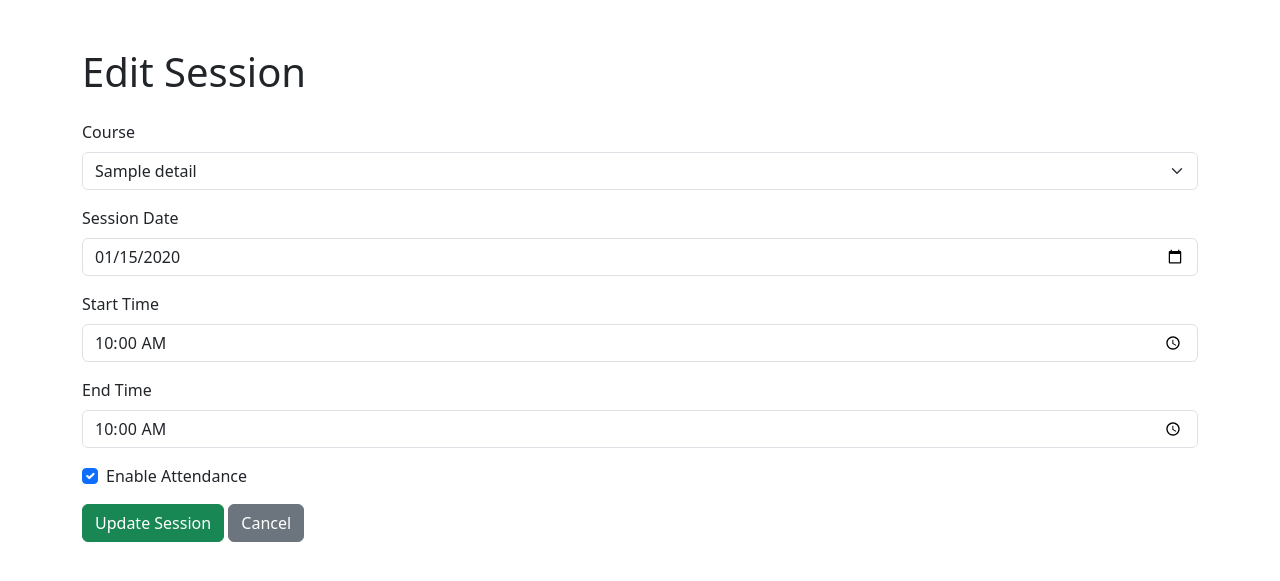
After one commit to vishalvnair124/smartlab, a Flask app: page /admin/session/1/edit in a window 1280 px wide. The commit adds this page. Shown: the top 581 px of the page. Run offline with Flask 3, Linux system fonts and the light colour scheme; tables that the repository leaves empty hold one stand-in row (values such as "Sample post").

Commit message:
Session mngmt Started

```diff
--- a/web/app.py
+++ b/web/app.py
@@ -99,13 +99,6 @@ def batches():
     cursor.execute("SELECT * FROM batch_details")
     batches = cursor.fetchall()
     return render_template('admin/batches.html', batches=batches)
-
-
-@app.route('/sessions')
-def sessions():
-    # Fetch and display session details
-    return render_template('admin/sessions.html')
-
 
 
 
@@ -382,6 +375,114 @@ def delete_device(device_id):
     conn.close()
     return redirect('/admin/devices')
 
+@app.route('/admin/session/create', methods=['GET', 'POST'])
+def create_session():
+    conn = get_db_connection()
+    cursor = conn.cursor(dictionary=True)
+
+    if request.method == 'POST':
+        course_id = request.form['course_id']
+        s_date = request.form['s_date']
+        s_start_time = request.form['s_start_time']
+        s_end_time = request.form['s_end_time']
+        make_attendance = request.form.get('make_attendance', 0)  # Default is 0 if not selected
+
+        # Validate if the course_id exists in course_details
+        cursor.execute("SELECT COUNT(*) AS count FROM course_details WHERE course_id = %s", (course_id,))
+        course_exists = cursor.fetchone()['count']
+
+        if not course_exists:
+            flash("Selected course does not exist.", "danger")
+            return redirect('/admin/session/create')
+
+        try:
+            cursor.execute(
+                """INSERT INTO session_details
+                (course_id, s_date, s_start_time, s_end_time, make_attendance)
+                VALUES (%s, %s, %s, %s, %s)""",
+                (course_id, s_date, s_start_time, s_end_time, make_attendance)
+            )
+            conn.commit()
+            flash("Session created successfully!", "success")
+            return redirect('/admin/sessions')
+        except mysql.connector.Error as e:
+            flash(f"Error creating session: {str(e)}", "danger")
+    else:
+        # Fetch courses for the dropdown
+        cursor.execute("SELECT course_id, course_name FROM course_details")
+        courses = cursor.fetchall()
+
+    conn.close()
+    return render_template('admin/session_create.html', courses=courses)
+@app.route('/admin/sessions', methods=['GET'])
+def sessions():
+    conn = get_db_connection()
+    cursor = conn.cursor(dictionary=True)
+
+    # Fetch session details with course names
+    cursor.execute("""
+        SELECT
+            sd.s_id,
+            cd.course_name,
+            sd.s_date,
+            sd.s_start_time,
+            sd.s_end_time,
+            sd.make_attendance
+        FROM session_details sd
+        JOIN course_details cd ON sd.course_id = cd.course_id
+    """)
+    sessions = cursor.fetchall()
+
+    conn.close()
+    return render_template('admin/sessions.html', sessions=sessions)
+@app.route('/admin/session/<int:session_id>/edit', methods=['GET', 'POST'])
+def edit_session(session_id):
+    conn = get_db_connection()
+    cursor = conn.cursor(dictionary=True)
+
+    if request.method == 'POST':
+        course_id = request.form['course_id']
+        s_date = request.form['s_date']
+        s_start_time = request.form['s_start_time']
+        s_end_time = request.form['s_end_time']
+        make_attendance = request.form.get('make_attendance', 0)
+
+        try:
+            cursor.execute("""
+                UPDATE session_details
+                SET course_id = %s, s_date = %s, s_start_time = %s, s_end_time = %s, make_attendance = %s
+                WHERE s_id = %s
+            """, (course_id, s_date, s_start_time, s_end_time, make_attendance, session_id))
+            conn.commit()
+            flash("Session updated successfully!", "success")
+            return redirect('/admin/sessions')
+        except mysql.connector.Error as e:
+            flash(f"Error updating session: {str(e)}", "danger")
+    else:
+        # Fetch session details for the form
+        cursor.execute("SELECT * FROM session_details WHERE s_id = %s", (session_id,))
+        session = cursor.fetchone()
+
+        # Fetch courses for the dropdown
+        cursor.execute("SELECT course_id, course_name FROM course_details")
+        courses = cursor.fetchall()
+
+    conn.close()
+    return render_template('admin/session_edit.html', session=session, courses=courses)
+@app.route('/admin/session/<int:session_id>/delete', methods=['POST'])
+def delete_session(session_id):
+    conn = get_db_connection()
+    cursor = conn.cursor()
+
+    try:
+        cursor.execute("DELETE FROM session_details WHERE s_id = %s", (session_id,))
+        conn.commit()
+        flash("Session deleted successfully!", "success")
+    except mysql.connector.Error as e:
+        flash(f"Error deleting session: {str(e)}", "danger")
+    finally:
+        conn.close()
+    return redirect('/admin/sessions')
 
 
 if __name__ == '__main__':
--- a/web/templates/admin/dashboard.html
+++ b/web/templates/admin/dashboard.html
@@ -90,7 +90,7 @@
         <div class="col-md-6 col-lg-3">
           <div class="dashboard-card sessions text-center">
             <div class="card-icon mb-2">🕒</div>
-            <a href="/sessions" class="card-link">
+            <a href="/admin/sessions" class="card-link">
               <h4>Sessions</h4>
             </a>
             <div class="card-count">{{ sessions_count }}</div>
--- /dev/null
+++ b/web/templates/admin/session_edit.html
@@ -0,0 +1,78 @@
+<!DOCTYPE html>
+<html lang="en">
+<head>
+    <meta charset="UTF-8">
+    <meta name="viewport" content="width=device-width, initial-scale=1.0">
+    <title>Edit Session</title>
+    <link href="https://cdn.jsdelivr.net/npm/bootstrap@5.3.0/dist/css/bootstrap.min.css" rel="stylesheet">
+</head>
+<body>
+    <div class="container mt-5">
+        <h1 class="mb-4">Edit Session</h1>
+
+        <form method="POST" action="/admin/session/{{ session.s_id }}/edit">
+            <div class="mb-3">
+                <label for="course_id" class="form-label">Course</label>
+                <select class="form-select" id="course_id" name="course_id" required>
+                    {% for course in courses %}
+                    <option value="{{ course.course_id }}" {% if course.course_id == session.course_id %}selected{% endif %}>
+                        {{ course.course_name }}
+                    </option>
+                    {% endfor %}
+                </select>
+            </div>
+
+            <div class="mb-3">
+                <label for="s_date" class="form-label">Session Date</label>
+                <input
+                    type="date"
+                    class="form-control"
+                    id="s_date"
+                    name="s_date"
+                    value="{{ session.s_date }}"
+                    required>
+            </div>
+
+            <div class="mb-3">
+                <label for="s_start_time" class="form-label">Start Time</label>
+                <input
+                    type="time"
+                    class="form-control"
+                    id="s_start_time"
+                    name="s_start_time"
+                    value="{{ session.s_start_time }}"
+                    required>
+            </div>
+
+            <div class="mb-3">
+                <label for="s_end_time" class="form-label">End Time</label>
+                <input
+                    type="time"
+                    class="form-control"
+                    id="s_end_time"
+                    name="s_end_time"
+                    value="{{ session.s_end_time }}"
+                    required>
+            </div>
+
+            <div class="form-check mb-3">
+                <input
+                    class="form-check-input"
+                    type="checkbox"
+                    id="make_attendance"
+                    name="make_attendance"
+                    value="1"
+                    {% if session.make_attendance == 1 %}checked{% endif %}>
+                <label class="form-check-label" for="make_attendance">
+                    Enable Attendance
+                </label>
+            </div>
+
+            <button type="submit" class="btn btn-success">Update Session</button>
+            <a href="/admin/sessions" class="btn btn-secondary">Cancel</a>
+        </form>
+    </div>
+
+    <script src="https://cdn.jsdelivr.net/npm/bootstrap@5.3.0/dist/js/bootstrap.bundle.min.js"></script>
+</body>
+</html>
```
Also changed, not shown: web/templates/admin/session_create.html (added, +75 -0 lines), web/templates/admin/sessions.html (+77 -0 lines).
